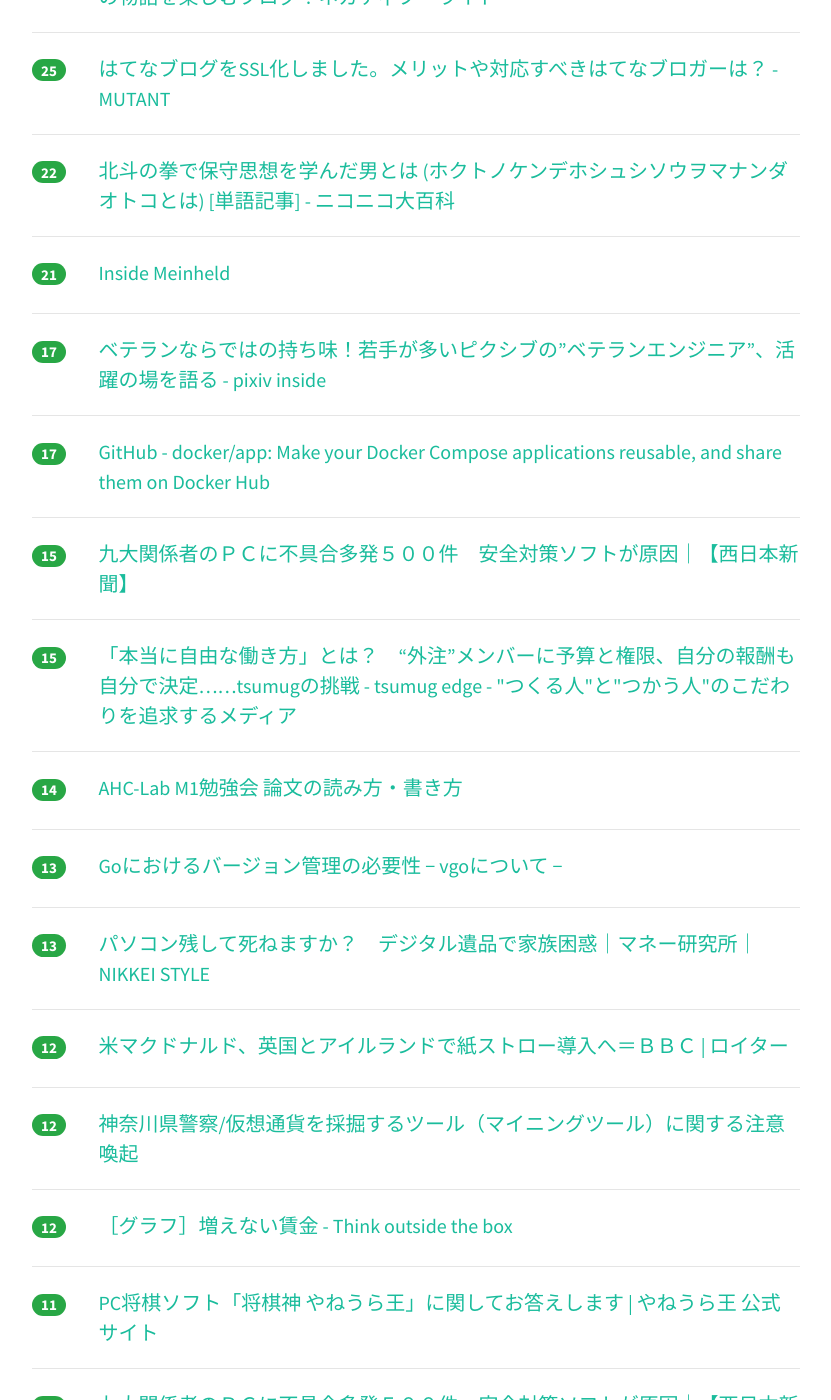
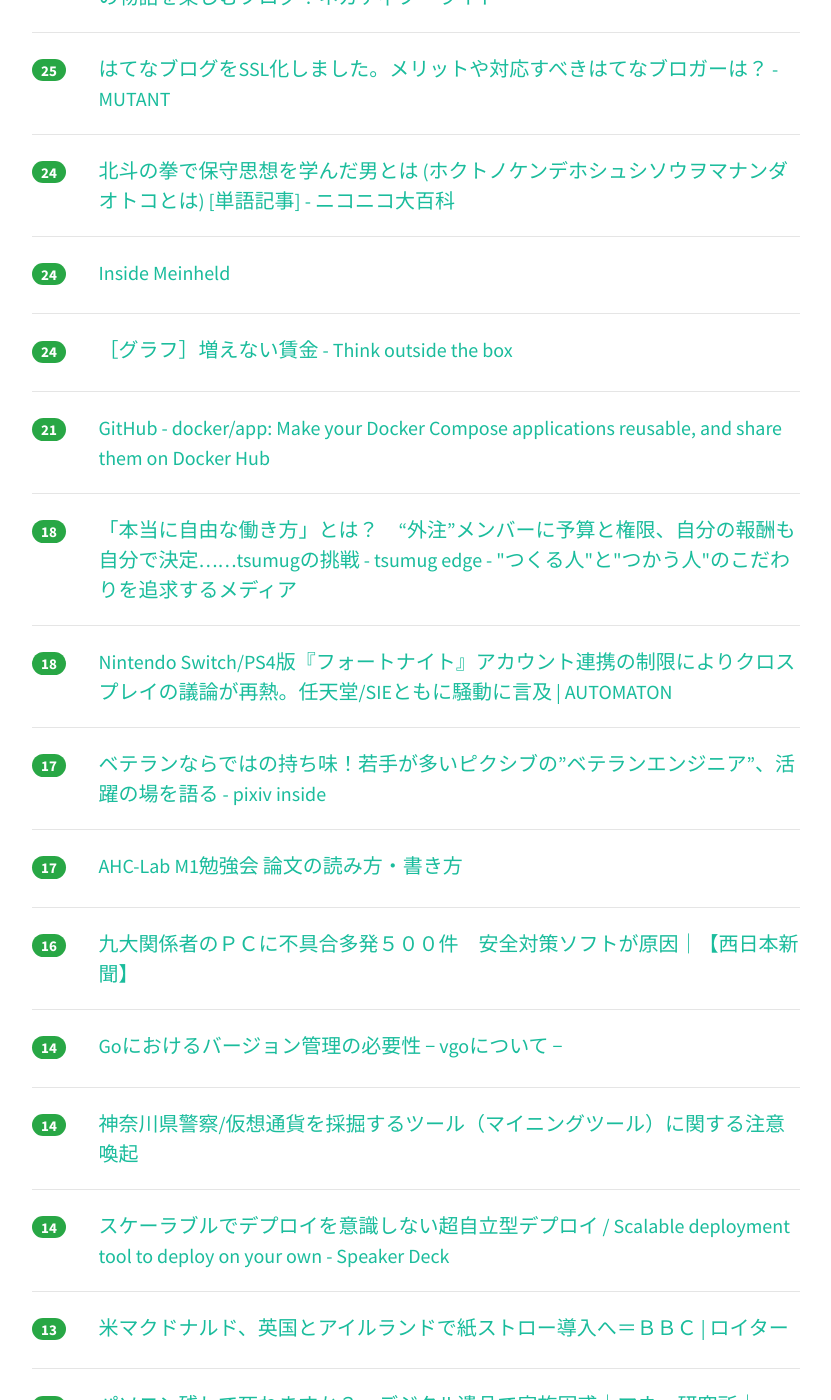
Before and after one commit to yatta47/hatena-matome-site, a Jekyll site: the page built from _posts/2018-06-16-hatena.md, in a window 1280 px wide and 1400 px high, scrolled down 1372 px. Shown: the whole window, without its empty margins (224-1055 px from the left). Built offline with Jekyll 4.4.1, drawn with Linux system fonts in a browser that asks for light colours; nearby versions of some CDN libraries; some of the changed text lies outside the part shown.

Commit message:
Updated 2018-06-16

```diff
--- a/_posts/2018-06-16-hatena.md
+++ b/_posts/2018-06-16-hatena.md
@@ -1,33 +1,33 @@
 ---
 layout: post
 title:  "2018-06-16 はてぶIT"
-date:   2018-06-16 13:02:34
+date:   2018-06-16 14:02:45
 tags: [it-hotentry]
 ---
-32 件のデータあり
+35 件のデータあり
 
 <hr><div class="row">
-<div class="col-1"><span class="badge badge-pill badge-success h2">243</span></div>
+<div class="col-1"><span class="badge badge-pill badge-success h2">276</span></div>
 <div class="col-11"><a href='https://togetter.com/li/1237551' target='_blank'>NHK「専門家によるとマイニングのサイトにアクセスした瞬間からパソコンに負荷がかかります」→専門家「全部カットされて真逆のことを報道されました！」 - Togetter</a></div>
 </div>
 <hr>
 <div class="row">
-<div class="col-1"><span class="badge badge-pill badge-success h2">173</span></div>
+<div class="col-1"><span class="badge badge-pill badge-success h2">183</span></div>
 <div class="col-11"><a href='https://anond.hatelabo.jp/20180614133405' target='_blank'>はてな的には漫画の画像を大量に使用したブログも著作権的にOKという判断らしい</a></div>
 </div>
 <hr>
 <div class="row">
-<div class="col-1"><span class="badge badge-pill badge-success h2">103</span></div>
+<div class="col-1"><span class="badge badge-pill badge-success h2">128</span></div>
 <div class="col-11"><a href='https://www3.nhk.or.jp/tohoku-news/20180614/0001607.html' target='_blank'>他人のＰＣを遠隔操作し仮想通貨｜NHK 東北のニュース</a></div>
 </div>
 <hr>
 <div class="row">
-<div class="col-1"><span class="badge badge-pill badge-success h2">86</span></div>
+<div class="col-1"><span class="badge badge-pill badge-success h2">101</span></div>
 <div class="col-11"><a href='https://mainichi.jp/articles/20180615/dde/001/040/057000c' target='_blank'>チェック：仮想通貨　マイニング初立件　「不正採掘」真っ向対立　警察「ＰＣ無断使用」／弁護側「合法」 - 毎日新聞</a></div>
 </div>
 <hr>
 <div class="row">
-<div class="col-1"><span class="badge badge-pill badge-success h2">44</span></div>
+<div class="col-1"><span class="badge badge-pill badge-success h2">53</span></div>
 <div class="col-11"><a href='http://blog.nicovideo.jp/niconews/77307.html' target='_blank'>【報告】5月30日からの断続的な障害につきまして|ニコニコインフォ</a></div>
 </div>
 <hr>
@@ -52,7 +52,7 @@ tags: [it-hotentry]
 </div>
 <hr>
 <div class="row">
-<div class="col-1"><span class="badge badge-pill badge-success h2">26</span></div>
+<div class="col-1"><span class="badge badge-pill badge-success h2">27</span></div>
 <div class="col-11"><a href='http://www.itmedia.co.jp/mobile/articles/1806/15/news132.html' target='_blank'>日本でキャッシュレス化を進めるには何が必要なのか？ (1/2) - ITmedia Mobile</a></div>
 </div>
 <hr>
@@ -67,13 +67,33 @@ tags: [it-hotentry]
 </div>
 <hr>
 <div class="row">
-<div class="col-1"><span class="badge badge-pill badge-success h2">22</span></div>
+<div class="col-1"><span class="badge badge-pill badge-success h2">24</span></div>
 <div class="col-11"><a href='http://dic.nicovideo.jp/a/%E5%8C%97%E6%96%97%E3%81%AE%E6%8B%B3%E3%81%A7%E4%BF%9D%E5%AE%88%E6%80%9D%E6%83%B3%E3%82%92%E5%AD%A6%E3%82%93%E3%81%A0%E7%94%B7' target='_blank'>北斗の拳で保守思想を学んだ男とは (ホクトノケンデホシュシソウヲマナンダオトコとは) [単語記事] - ニコニコ大百科</a></div>
 </div>
 <hr>
 <div class="row">
+<div class="col-1"><span class="badge badge-pill badge-success h2">24</span></div>
+<div class="col-11"><a href='https://qiita.com/mopemope/items/f2bc3c4595409faec1c2' target='_blank'>Inside Meinheld</a></div>
+</div>
+<hr>
+<div class="row">
+<div class="col-1"><span class="badge badge-pill badge-success h2">24</span></div>
+<div class="col-11"><a href='http://totb.hatenablog.com/entry/2018/06/16/104424' target='_blank'>［グラフ］増えない賃金 - Think outside the box</a></div>
+</div>
+<hr>
+<div class="row">
 <div class="col-1"><span class="badge badge-pill badge-success h2">21</span></div>
-<div class="col-11"><a href='https://qiita.com/mopemope/items/f2bc3c4595409faec1c2' target='_blank'>Inside Meinheld</a></div>
+<div class="col-11"><a href='https://github.com/docker/app' target='_blank'>GitHub - docker/app: Make your Docker Compose applications reusable, and share them on Docker Hub</a></div>
+</div>
+<hr>
+<div class="row">
+<div class="col-1"><span class="badge badge-pill badge-success h2">18</span></div>
+<div class="col-11"><a href='http://edge.tsumug.com/entry/tsumug-wayofworking' target='_blank'>「本当に自由な働き方」とは？　“外注”メンバーに予算と権限、自分の報酬も自分で決定……tsumugの挑戦 - tsumug edge - "つくる人"と"つかう人"のこだわりを追求するメディア</a></div>
+</div>
+<hr>
+<div class="row">
+<div class="col-1"><span class="badge badge-pill badge-success h2">18</span></div>
+<div class="col-11"><a href='http://jp.automaton.am/articles/newsjp/20180616-70254/' target='_blank'>Nintendo Switch/PS4版『フォートナイト』アカウント連携の制限によりクロスプレイの議論が再熱。任天堂/SIEともに騒動に言及 | AUTOMATON</a></div>
 </div>
 <hr>
 <div class="row">
@@ -83,27 +103,32 @@ tags: [it-hotentry]
 <hr>
 <div class="row">
 <div class="col-1"><span class="badge badge-pill badge-success h2">17</span></div>
-<div class="col-11"><a href='https://github.com/docker/app' target='_blank'>GitHub - docker/app: Make your Docker Compose applications reusable, and share them on Docker Hub</a></div>
+<div class="col-11"><a href='https://www.slideshare.net/ShinagawaSeitaro/ahclab-m1' target='_blank'>AHC-Lab M1勉強会 論文の読み方・書き方</a></div>
 </div>
 <hr>
 <div class="row">
-<div class="col-1"><span class="badge badge-pill badge-success h2">15</span></div>
+<div class="col-1"><span class="badge badge-pill badge-success h2">16</span></div>
 <div class="col-11"><a href='https://www.nishinippon.co.jp/nnp/national/article/424713/' target='_blank'>九大関係者のＰＣに不具合多発５００件　安全対策ソフトが原因｜【西日本新聞】</a></div>
 </div>
 <hr>
 <div class="row">
-<div class="col-1"><span class="badge badge-pill badge-success h2">15</span></div>
-<div class="col-11"><a href='http://edge.tsumug.com/entry/tsumug-wayofworking' target='_blank'>「本当に自由な働き方」とは？　“外注”メンバーに予算と権限、自分の報酬も自分で決定……tsumugの挑戦 - tsumug edge - "つくる人"と"つかう人"のこだわりを追求するメディア</a></div>
+<div class="col-1"><span class="badge badge-pill badge-success h2">14</span></div>
+<div class="col-11"><a href='http://www.slideshare.net/takuyaueda967/go-vgo-102442203' target='_blank'>Goにおけるバージョン管理の必要性 − vgoについて −</a></div>
 </div>
 <hr>
 <div class="row">
 <div class="col-1"><span class="badge badge-pill badge-success h2">14</span></div>
-<div class="col-11"><a href='https://www.slideshare.net/ShinagawaSeitaro/ahclab-m1' target='_blank'>AHC-Lab M1勉強会 論文の読み方・書き方</a></div>
+<div class="col-11"><a href='http://www.police.pref.kanagawa.jp/mes/mesd7036.htm' target='_blank'>神奈川県警察/仮想通貨を採掘するツール（マイニングツール）に関する注意喚起</a></div>
+</div>
+<hr>
+<div class="row">
+<div class="col-1"><span class="badge badge-pill badge-success h2">14</span></div>
+<div class="col-11"><a href='https://speakerdeck.com/linyows/scalable-deployment-tool-to-deploy-on-your-own?slide=1' target='_blank'>スケーラブルでデプロイを意識しない超自立型デプロイ / Scalable deployment tool to deploy on your own - Speaker Deck</a></div>
 </div>
 <hr>
 <div class="row">
 <div class="col-1"><span class="badge badge-pill badge-success h2">13</span></div>
-<div class="col-11"><a href='http://www.slideshare.net/takuyaueda967/go-vgo-102442203' target='_blank'>Goにおけるバージョン管理の必要性 − vgoについて −</a></div>
+<div class="col-11"><a href='https://jp.reuters.com/article/idJPKBN1JB13T' target='_blank'>米マクドナルド、英国とアイルランドで紙ストロー導入へ＝ＢＢＣ | ロイター</a></div>
 </div>
 <hr>
 <div class="row">
@@ -112,18 +137,18 @@ tags: [it-hotentry]
 </div>
 <hr>
 <div class="row">
-<div class="col-1"><span class="badge badge-pill badge-success h2">12</span></div>
-<div class="col-11"><a href='https://jp.reuters.com/article/idJPKBN1JB13T' target='_blank'>米マクドナルド、英国とアイルランドで紙ストロー導入へ＝ＢＢＣ | ロイター</a></div>
+<div class="col-1"><span class="badge badge-pill badge-success h2">13</span></div>
+<div class="col-11"><a href='https://scrapbox.io/yuiseki/%E3%81%8B%E3%82%8F%E3%81%84%E3%81%84%E5%AD%A6' target='_blank'>かわいい学 - yuiseki</a></div>
 </div>
 <hr>
 <div class="row">
 <div class="col-1"><span class="badge badge-pill badge-success h2">12</span></div>
-<div class="col-11"><a href='http://www.police.pref.kanagawa.jp/mes/mesd7036.htm' target='_blank'>神奈川県警察/仮想通貨を採掘するツール（マイニングツール）に関する注意喚起</a></div>
+<div class="col-11"><a href='http://gendai.ismedia.jp/articles/-/55866' target='_blank'>物理学者はAIをこう見る～あなたは「正しく」怖がれていますか？（松浦 壮） | 現代ビジネス | 講談社（1/4）</a></div>
 </div>
 <hr>
 <div class="row">
 <div class="col-1"><span class="badge badge-pill badge-success h2">12</span></div>
-<div class="col-11"><a href='http://totb.hatenablog.com/entry/2018/06/16/104424' target='_blank'>［グラフ］増えない賃金 - Think outside the box</a></div>
+<div class="col-11"><a href='https://dev.classmethod.jp/server-side/elasticsearch/released-elasticsearch-6-3-0/' target='_blank'>Elasticsearch 6.3.0 がリリースされたので新機能を試してみた ｜ Developers.IO</a></div>
 </div>
 <hr>
 <div class="row">
@@ -142,27 +167,17 @@ tags: [it-hotentry]
 </div>
 <hr>
 <div class="row">
-<div class="col-1"><span class="badge badge-pill badge-success h2">11</span></div>
-<div class="col-11"><a href='http://jp.automaton.am/articles/newsjp/20180616-70254/' target='_blank'>Nintendo Switch/PS4版『フォートナイト』アカウント連携の制限によりクロスプレイの議論が再熱。任天堂/SIEともに騒動に言及 | AUTOMATON</a></div>
-</div>
-<hr>
-<div class="row">
-<div class="col-1"><span class="badge badge-pill badge-success h2">11</span></div>
-<div class="col-11"><a href='https://speakerdeck.com/linyows/scalable-deployment-tool-to-deploy-on-your-own?slide=1' target='_blank'>スケーラブルでデプロイを意識しない超自立型デプロイ / Scalable deployment tool to deploy on your own - Speaker Deck</a></div>
-</div>
-<hr>
-<div class="row">
 <div class="col-1"><span class="badge badge-pill badge-success h2">10</span></div>
 <div class="col-11"><a href='http://b.hatena.ne.jp/entry/s/www.newsweekjapan.jp/stories/world/2018/06/post-10389.php' target='_blank'>はてなブックマーク - 女児型セックスロボットは社会の敵 | ワールド | 最新記事 | ニューズウィーク日本版 オフィシャルサイト</a></div>
 </div>
 <hr>
 <div class="row">
 <div class="col-1"><span class="badge badge-pill badge-success h2">10</span></div>
-<div class="col-11"><a href='http://gendai.ismedia.jp/articles/-/55866' target='_blank'>物理学者はAIをこう見る～あなたは「正しく」怖がれていますか？（松浦 壮） | 現代ビジネス | 講談社（1/4）</a></div>
+<div class="col-11"><a href='https://headlines.yahoo.co.jp/hl?a=20180615-00010005-nishinpc-sci' target='_blank'>九大のPC、不具合相次ぎ500件　原因は安全対策ソフト（西日本新聞） - Yahoo!ニュース</a></div>
 </div>
 <hr>
 <div class="row">
 <div class="col-1"><span class="badge badge-pill badge-success h2">9</span></div>
-<div class="col-11"><a href='https://headlines.yahoo.co.jp/hl?a=20180615-00010005-nishinpc-sci' target='_blank'>九大のPC、不具合相次ぎ500件　原因は安全対策ソフト（西日本新聞） - Yahoo!ニュース</a></div>
+<div class="col-11"><a href='https://japan.cnet.com/article/35120946/' target='_blank'>TATERU bnb、365日民泊可能の旅館業法対応が主軸--ワンストップ「bnb kit」提供開始 - CNET Japan</a></div>
 </div>
 <hr>
```
